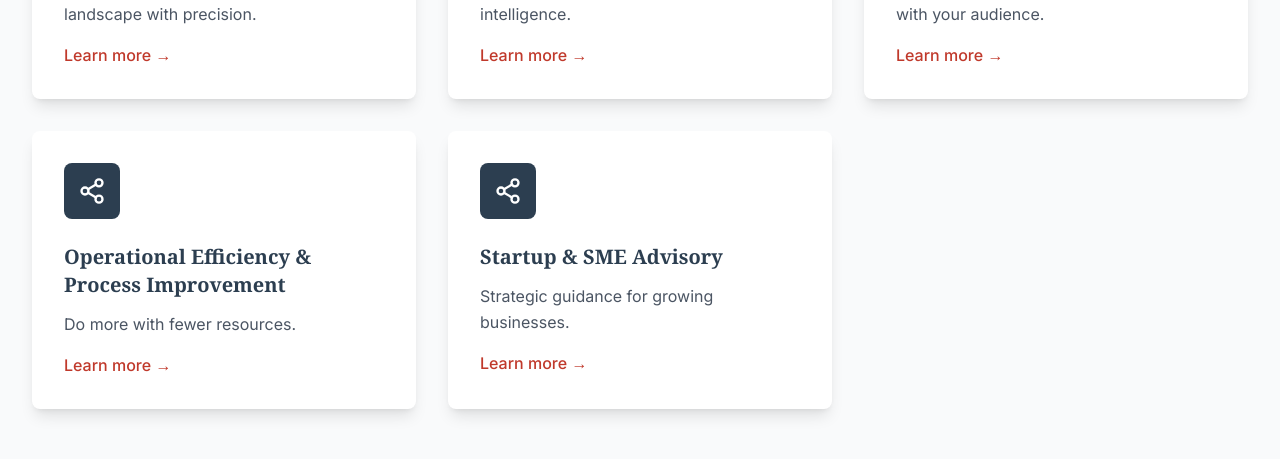
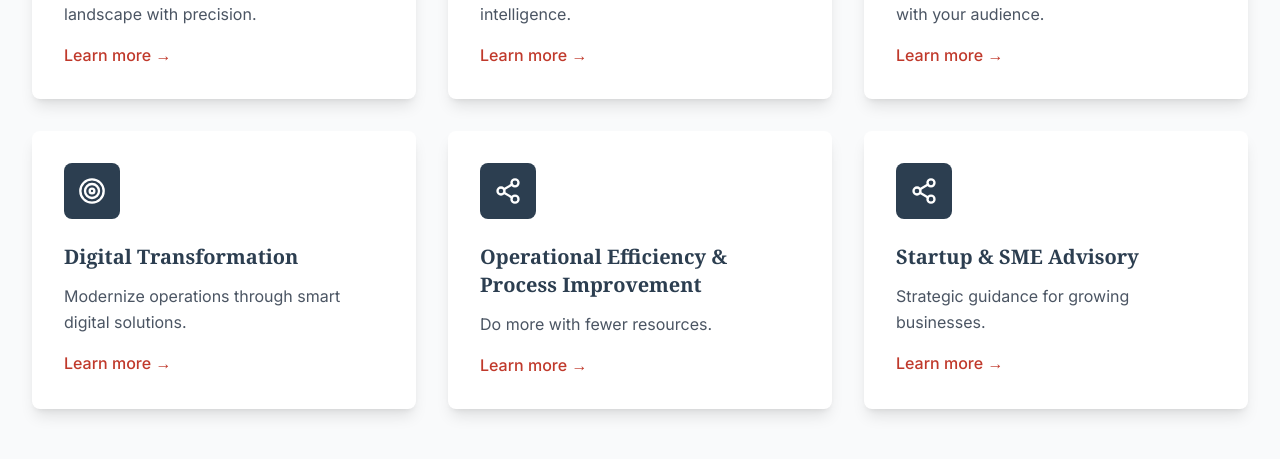
Before and after one commit to Allokay/HimalayaReach, a React (Vite) app: page /services in a window 1280 px wide. Shown: the part 2400-2859 px from the top of the page. Built offline with nearby package versions, Linux system fonts and the light colour scheme.

Commit message:
Update Services.tsx

```diff
--- a/src/components/Services.tsx
+++ b/src/components/Services.tsx
@@ -34,6 +34,12 @@ export default function Services() {
       title: 'Social Media Campaigns',
       shortDesc: 'Craft compelling narratives that resonate with your audience.',
       fullDesc: 'Our social media campaigns go beyond basic posting. We develop comprehensive content strategies, manage multi-platform presence, create engaging visual and written content, track performance metrics, and continuously optimize for maximum reach and engagement. We understand the Nepali digital landscape and craft messages that drive real business results.',
+    },
+     {
+      icon: Target,
+      title: 'Digital Transformation',
+      shortDesc: 'Modernize operations through smart digital solutions.',
+      fullDesc: 'We help organizations adopt digital tools, automation, and data systems to improve efficiency, decision-making, and customer experience across all business functions.',
     },
     {
       icon: Share2,
```
